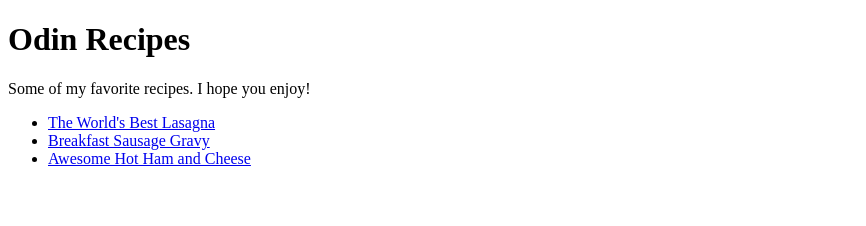
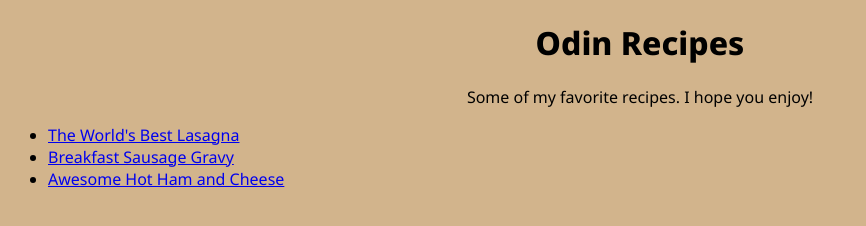
Before and after one commit to NolanMeacham/odin-recipes, a plain HTML site: page index.html in a window 1280 px wide. Shown: the whole page, without its empty margins (0-866 px from the left). Drawn offline with Linux system fonts and the light colour scheme.

Commit message:
Add CSS and basic styling

```diff
--- a/index.html
+++ b/index.html
@@ -4,6 +4,11 @@
 <head>
     <meta charset="utf-8">
     <title>Odin Recipes</title>
+    <link rel="stylesheet" href="styles.css">
+
+    <link rel="preconnect" href="https://fonts.googleapis.com">
+    <link rel="preconnect" href="https://fonts.gstatic.com" crossorigin>
+    <link href="https://fonts.googleapis.com/css2?family=Noto+Sans:wght@200;400;800&display=swap" rel="stylesheet">
 </head>
 
 <body>
--- /dev/null
+++ b/styles.css
@@ -0,0 +1,14 @@
+/* styles.css */
+/* Type selectors */
+body{
+    background-color: tan;
+    font-family: 'Noto Sans', sans-serif;
+}
+
+h1{
+    text-align: center;
+}
+
+p{
+    text-align: center;
+}
```
Also changed, not shown: script.js (added).
